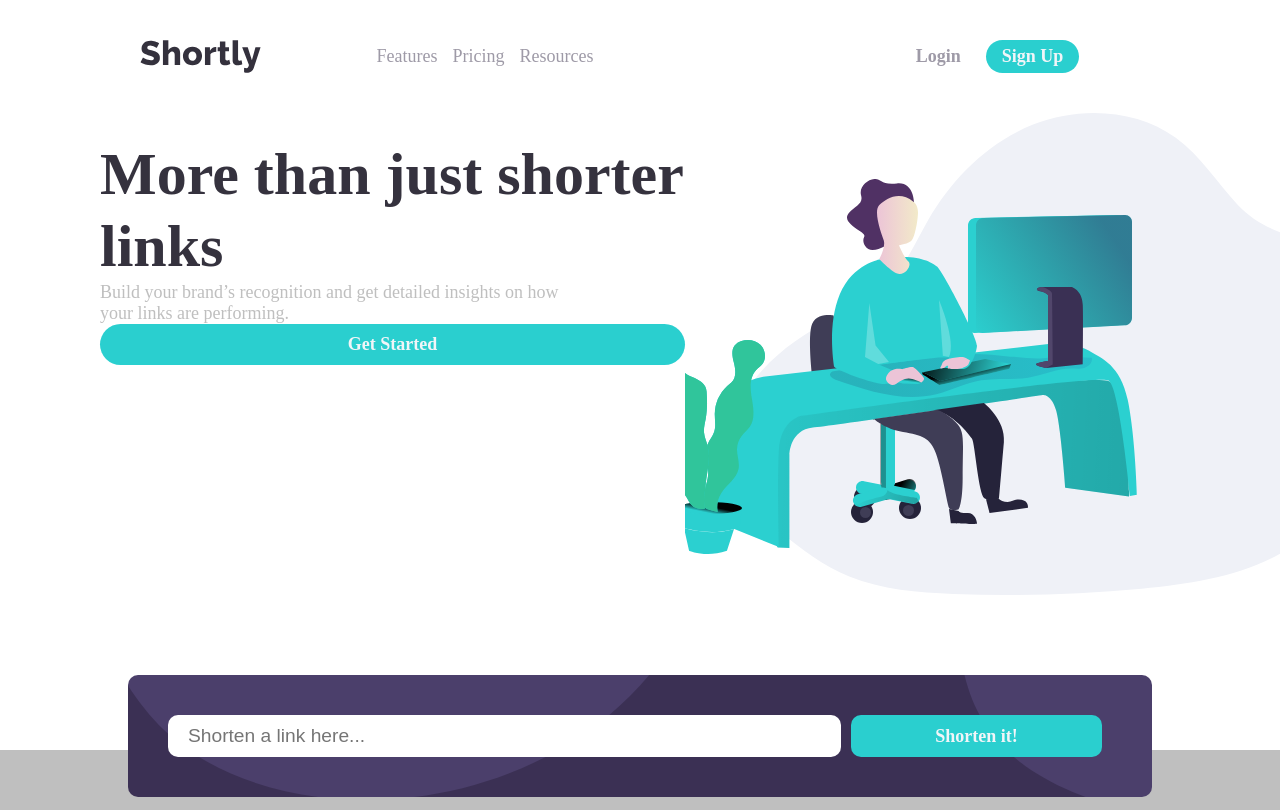
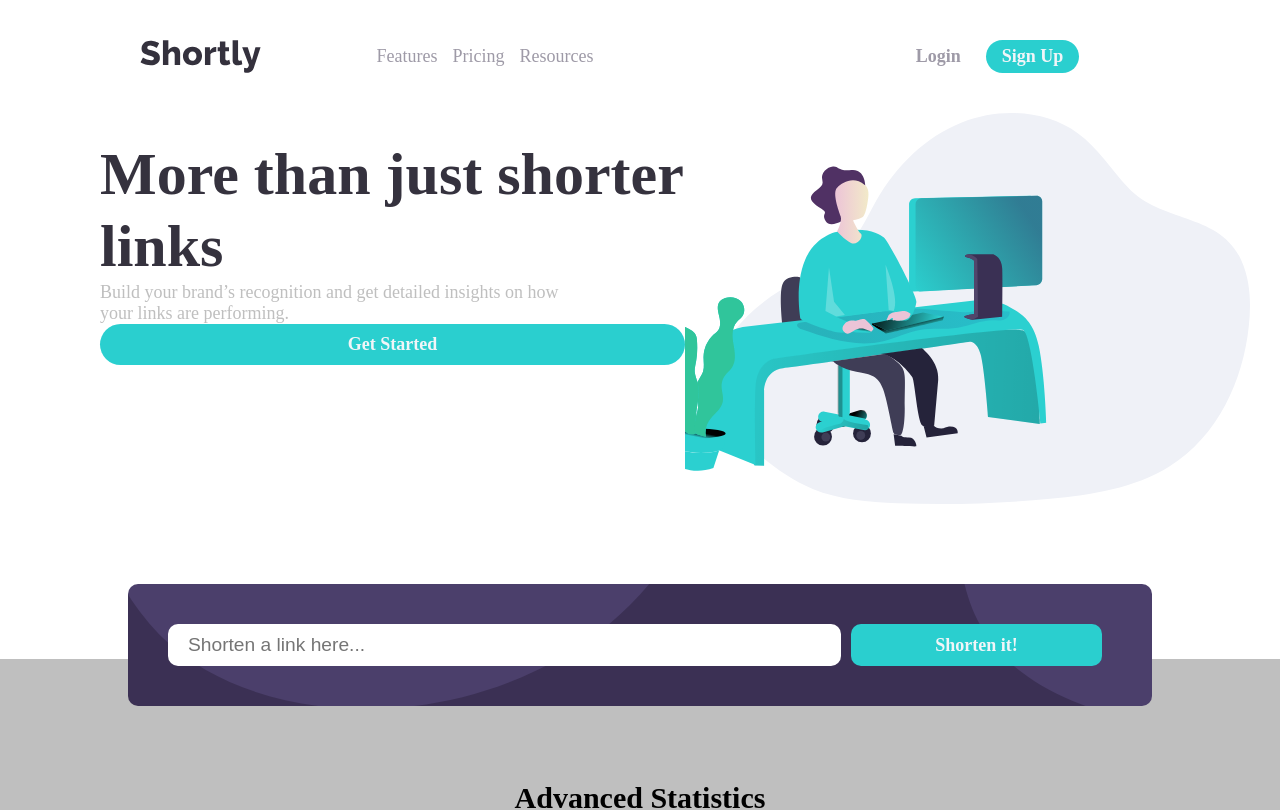
Before and after one commit to Mayinja6/url_shortener, a React (Create React App) app: page / in a window 1280 px wide. Shown: the top 810 px of the page. Built offline with nearby package versions, Linux system fonts and the light colour scheme.

Commit message:
max img width

```diff
--- a/src/index.css
+++ b/src/index.css
@@ -30,6 +30,10 @@ body {
   font-family: var(--font_family);
 }
 
+img {
+  max-width: 100%;
+}
+
 p {
   color: var(--greyish_violet);
 }
```
